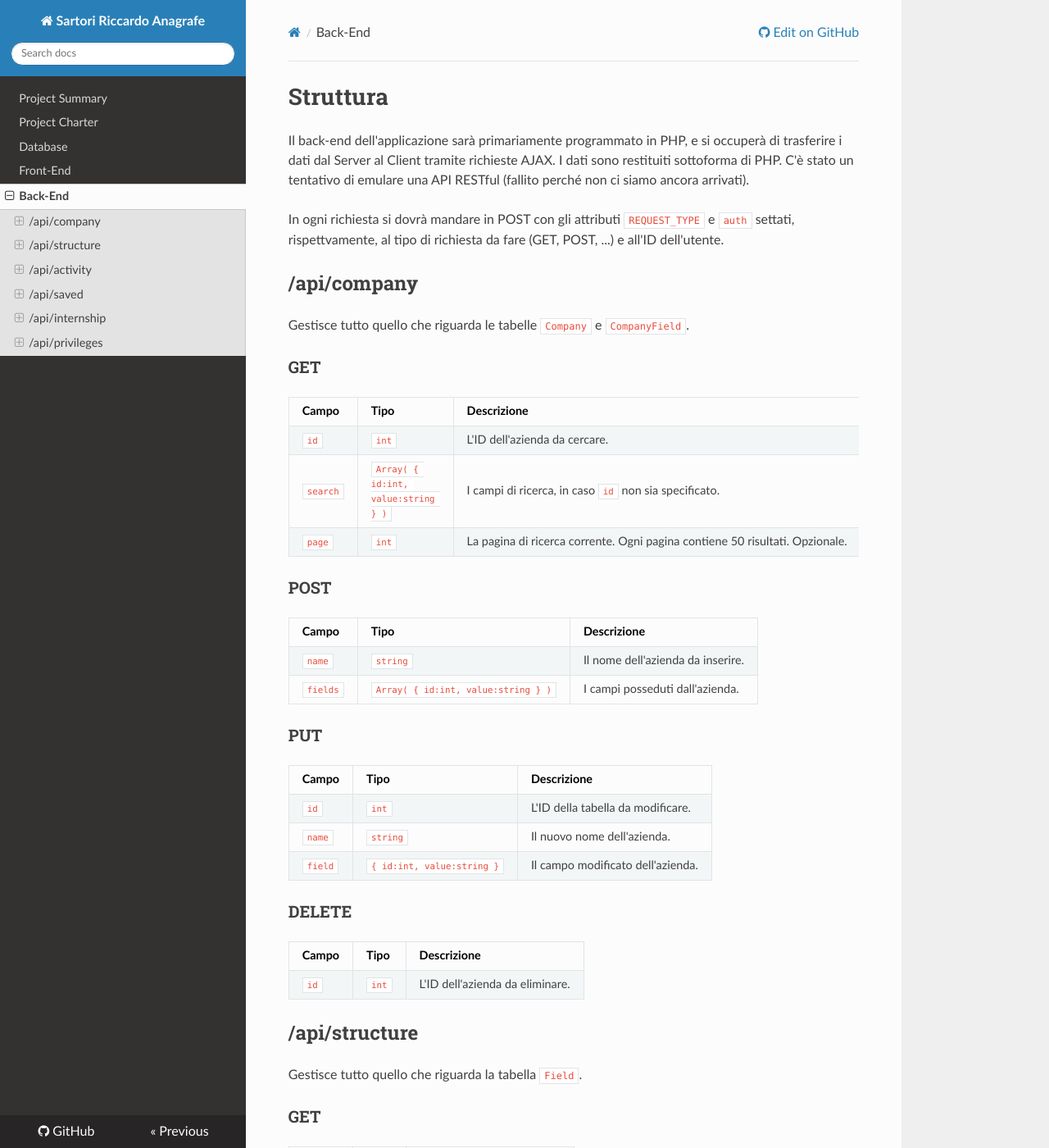
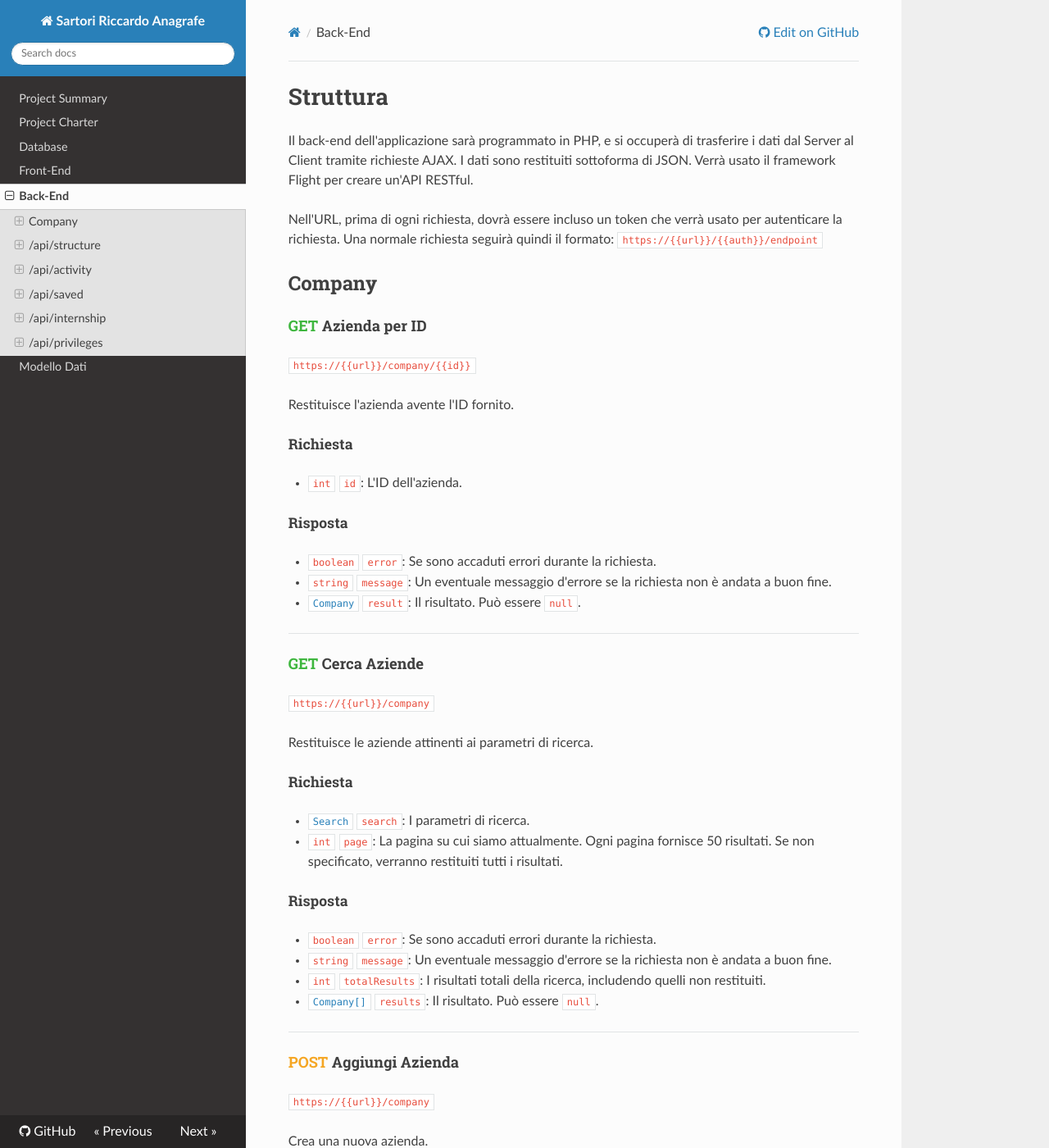
Before and after one commit to SartoRiccardo/pcto-anagrafe, an MkDocs documentation site: the page built from docs/backend.md, in a window 1280 px wide and 1400 px high. Shown: the whole window at 82% size. Built offline with MkDocs 1.6.1, drawn with Linux system fonts in a browser that asks for light colours; nearby versions of some CDN libraries; some of the changed text lies outside the part shown.

Commit message:
Update documentation

```diff
--- a/docs/backend.md
+++ b/docs/backend.md
@@ -1,41 +1,133 @@
 # Struttura
 
-Il back-end dell'applicazione sarà primariamente programmato in PHP, e si occuperà di trasferire i dati dal Server al Client tramite richieste AJAX. I dati sono restituiti sottoforma di PHP. C'è stato un tentativo di emulare una API RESTful (fallito perché non ci siamo ancora arrivati).
+Il back-end dell'applicazione sarà programmato in PHP, e si occuperà di trasferire i dati dal Server al Client tramite richieste AJAX. I dati sono restituiti sottoforma di JSON. Verrà usato il framework Flight per creare un'API RESTful.
 
-In ogni richiesta si dovrà mandare in POST con gli attributi `REQUEST_TYPE` e `auth` settati, rispettvamente, al tipo di richiesta da fare (GET, POST, ...) e all'ID dell'utente.
+Nell'URL, prima di ogni richiesta, dovrà essere incluso un token che verrà usato per autenticare la richiesta. Una normale richiesta seguirà quindi il formato:
+`https://{{url}}/{{auth}}/endpoint`
 
-## /api/company
+## Company
 
-Gestisce tutto quello che riguarda le tabelle `Company` e `CompanyField`.
+#### <span style="color: #3Eb63E">GET</span> Azienda per ID
 
-### GET
+`https://{{url}}/company/{{id}}`
 
-| Campo | Tipo | Descrizione |
-| ----- | ---- | ----------- |
-| `id`  | `int` | L'ID dell'azienda da cercare. |
-| `search` | `Array( { id:int, value:string } )` | I campi di ricerca, in caso `id` non sia specificato. |
-| `page` | `int` | La pagina di ricerca corrente. Ogni pagina contiene 50 risultati. Opzionale. |
+Restituisce l'azienda avente l'ID fornito.
 
-### POST
+##### Richiesta
++ `int` `id`: L'ID dell'azienda.
 
-| Campo | Tipo | Descrizione |
-| ----- | ---- | ----------- |
-| `name` | `string` | Il nome dell'azienda da inserire. |
-| `fields` | `Array( { id:int, value:string } )` | I campi posseduti dall'azienda. |
+##### Risposta
 
-### PUT
++ `boolean` `error`: Se sono accaduti errori durante la richiesta.
++ `string` `message`: Un eventuale messaggio d'errore se la richiesta non è andata a buon fine.
++ [`Company`](./data_models.md) `result`: Il risultato. Può essere `null`.
 
-| Campo | Tipo | Descrizione |
-| ----- | ---- | ----------- |
-| `id` | `int` | L'ID della tabella da modificare. |
-| `name` | `string` | Il nuovo nome dell'azienda. |
-| `field` | `{ id:int, value:string }` | Il campo modificato dell'azienda. |
+---
 
-### DELETE
+#### <span style="color: #3Eb63E">GET</span> Cerca Aziende
 
-| Campo | Tipo | Descrizione |
-| ----- | ---- | ----------- |
-| `id`  | `int` | L'ID dell'azienda da eliminare. |
+`https://{{url}}/company`
+
+Restituisce le aziende attinenti ai parametri di ricerca.
+
+##### Richiesta
++ [`Search`](./data_models.md) `search`: I parametri di ricerca.
++ `int` `page`: La pagina su cui siamo attualmente. Ogni pagina fornisce 50 risultati. Se non specificato, verranno restituiti tutti i risultati.
+
+##### Risposta
+
++ `boolean` `error`: Se sono accaduti errori durante la richiesta.
++ `string` `message`: Un eventuale messaggio d'errore se la richiesta non è andata a buon fine.
++ `int` `totalResults`: I risultati totali della ricerca, includendo quelli non restituiti.
++ [`Company[]`](./data_models.md) `results`: Il risultato. Può essere `null`.
+
+---
+
+#### <span style="color: #F5A623">POST</span> Aggiungi Azienda
+
+`https://{{url}}/company`
+
+Crea una nuova azienda.
+
+##### Richiesta
++ `string` `name`: Il nome dell'azienda.
++ [`Field[]`](./data_models.md) `fields`: I campi dell'azienda. Se omesso, l'azienda verrà creata con tutti i campi vuoti.
+
+##### Risposta
+
++ `boolean` `error`: Se sono accaduti errori durante la richiesta.
++ `string` `message`: Un eventuale messaggio d'errore se la richiesta non è andata a buon fine.
++ `int` `id`: L'ID dell'azienda appena creata. Può essere `null`.
+
+---
+
+#### <span style="color: #4A90E2">PUT</span> Modifica un'azienda
+
+`https://{{url}}/company/{{id}}`
+
+Modifica un'azienda ai parametri forniti.
+
+##### Richiesta
++ `int` `id`: L'ID dell'azienda.
++ `string` `name`: Il nome dell'azienda.
++ [`Field[]`](./data_models.md) `fields`: I campi dell'azienda.
+
+##### Risposta
+
++ `boolean` `error`: Se sono accaduti errori durante la richiesta.
++ `string` `message`: Un eventuale messaggio d'errore se la richiesta non è andata a buon fine.
+
+---
+
+#### <span style="color: #4A90E2">PUT</span> Modifica il nome di un'azienda
+
+`https://{{url}}/company/{{id}}`
+
+Modifica il nome di un'azienda.
+
+##### Richiesta
++ `int` `id`: L'ID dell'azienda.
++ `string` `name`: Il nome dell'azienda.
+
+##### Risposta
+
++ `boolean` `error`: Se sono accaduti errori durante la richiesta.
++ `string` `message`: Un eventuale messaggio d'errore se la richiesta non è andata a buon fine.
+
+---
+
+#### <span style="color: #4A90E2">PUT</span> Modifica un campo di un'azienda
+
+`https://{{url}}/company/{{id}}`
+
+Modifica il nome di un'azienda.
+
+##### Richiesta
++ `int` `id`: L'ID dell'azienda.
++ [`Field`](./data_models.md) `field`: Il campo da modificare.
+
+##### Risposta
+
++ `boolean` `error`: Se sono accaduti errori durante la richiesta.
++ `string` `message`: Un eventuale messaggio d'errore se la richiesta non è andata a buon fine.
+
+---
+
+#### <span style="color: #ED4B48">DEL</span> Elimina un'azienda
+
+`https://{{url}}/company/{{id}}`
+
+Elimina l'azienda con l'ID fornito.
+
+##### Richiesta
++ `int` `id`: L'ID dell'azienda.
+
+##### Risposta
+
++ `boolean` `error`: Se sono accaduti errori durante la richiesta.
++ `string` `message`: Un eventuale messaggio d'errore se la richiesta non è andata a buon fine.
+
+---
 
 ## /api/structure
 
--- a/mkdocs.yml
+++ b/mkdocs.yml
@@ -7,6 +7,7 @@ nav:
     - 'Database': 'database.md'
     - 'Front-End': 'frontend.md'
     - 'Back-End': 'backend.md'
+    - 'Modello Dati': 'data_models.md'
 
 theme:
     name: readthedocs
```
Also changed, not shown: docs/data_models.md (added, +34 -0 lines), docs/database.md (+2 -0 lines), docs/objects.md (deleted, +0 -32 lines).
